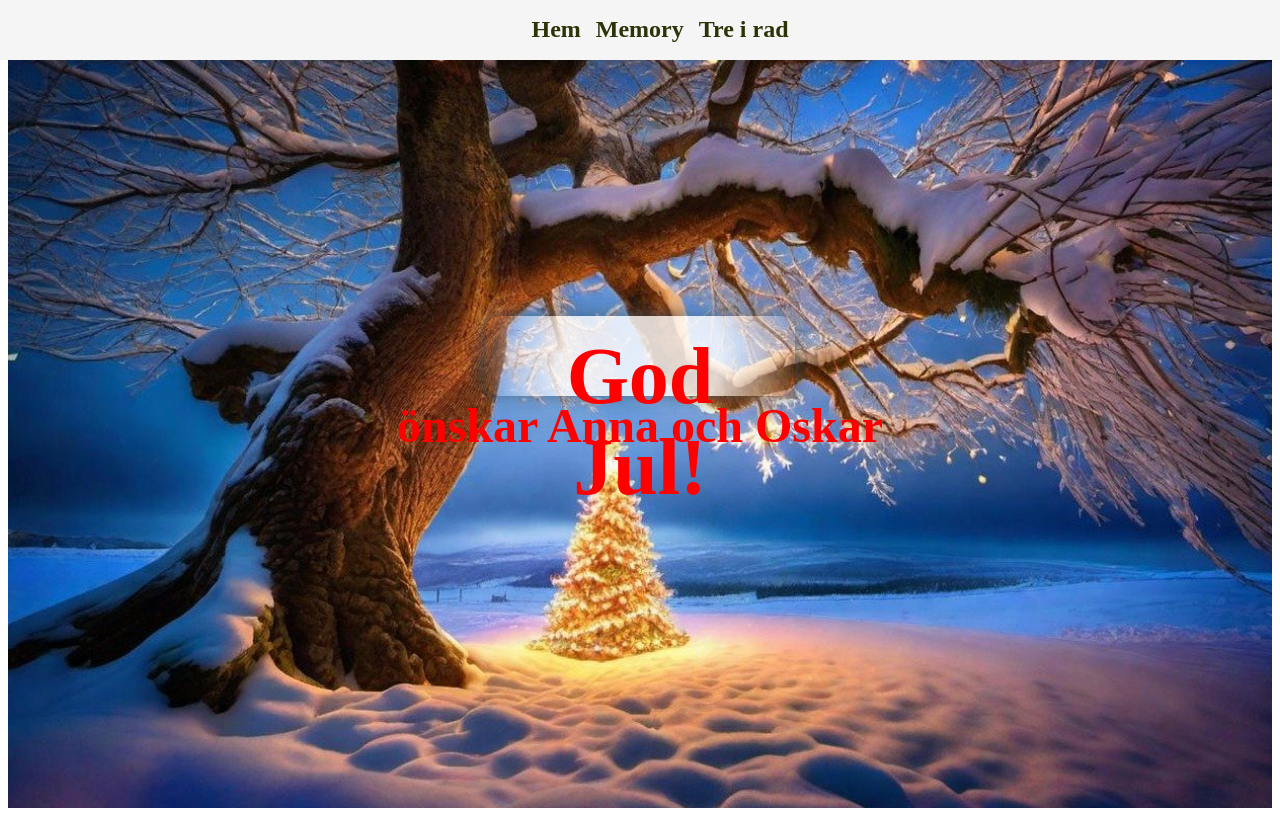
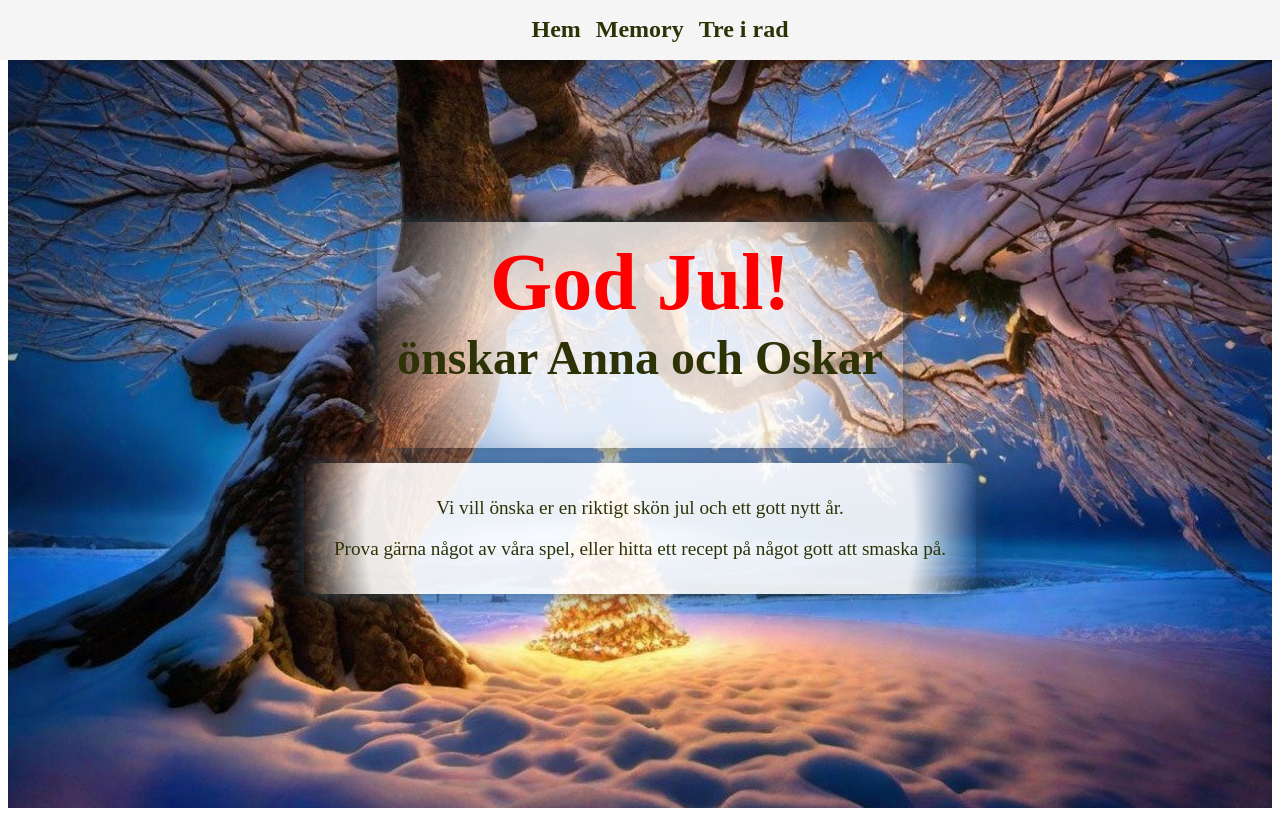
Before and after one commit to annkar73/react-christmas-card, a React (Vite) app: page / in a window 1280 px wide. Built offline with nearby package versions, Linux system fonts and the light colour scheme.

Commit message:
update style greeting

```diff
--- a/src/components/ChristmasCard.tsx
+++ b/src/components/ChristmasCard.tsx
@@ -2,10 +2,18 @@ import '../styles/ChristmasCard.css';
 
 const ChristmasCard = () => {
   return (
+    <>
     <div className="christmas-card">
+      <div className='greeting-container'>
       <h1>God Jul!</h1>
       <p>önskar Anna och Oskar</p>
+      </div>
+      <div className='greeting-content'>
+        <p>Vi vill önska er en riktigt skön jul och ett gott nytt år.</p>
+        <p>Prova gärna något av våra spel, eller hitta ett recept på något gott att smaska på.</p>
+      </div>
     </div>
+    </>
   );
 };
 
--- a/src/components/memory/style/MemoryGame.css
+++ b/src/components/memory/style/MemoryGame.css
@@ -53,10 +53,10 @@
   height: 75%;
   object-fit: cover;
 }
-h1 {
+.memory-game h1 {
   font-size: 2em; /* Justera storleken efter behov */
   margin-bottom: 20px; /* Avstånd mellan rubriken och spelet */
-  color: green;
+  color: red;
   background-color: #fff; /* Bakgrundsfärg för texten */
   width: 280px;
   height: 50px;
--- a/src/components/tictactoe/style/TicTacToe.css
+++ b/src/components/tictactoe/style/TicTacToe.css
@@ -17,8 +17,9 @@
 .game-title {
     font-size: 2em; /* Justera storleken efter behov */
     margin-bottom: 20px; /* Avstånd mellan rubriken och spelet */
-    color: green;
-    background-color: #fff; /* Bakgrundsfärg för texten */    width: 320px;
+    color: red;
+    background-color: #fff; /* Bakgrundsfärg för texten */
+    width: 320px;
     height: 50px;
     padding: 15px;
     text-align: center;
--- a/src/styles/App.css
+++ b/src/styles/App.css
@@ -31,4 +31,10 @@ nav ul li a {
 }
 nav ul li a:hover {
   color: #8b8f42;
+  font-size: 1.7rem;
+
 }
+nav ul li a:focus {
+  color: red;
+  font-size: 1.7rem;
+}
--- a/src/styles/ChristmasCard.css
+++ b/src/styles/ChristmasCard.css
@@ -10,16 +10,55 @@
     text-align: center;
     justify-content: center;
   }
- h1 {
-    font-size: 5rem;
-    color: red;
-    margin-bottom: 2px;
-    margin-top: 0px;
+
+  .greeting-container {
+   background-color: whitesmoke;
+   padding: 15px 20px;
+   border-radius: 15px;
+   box-shadow: 0 0 15px rgba(57, 87, 106, 0.5), /* Skugga med #39576a */
+   0 0 30px rgba(57, 87, 106, 0.3),
+   0 0 45px rgba(57, 87, 106, 0.1);
+   background: radial-gradient(
+      circle,
+      rgba(255, 255, 255, 0.8) 50%,
+      rgba(57, 87, 106, 0) 100%
+    );
+
+
+  }
+
+ .greeting-container h1 {
+   font-size: 5rem;
+   color: red;
+   margin-bottom: 2px;
+   margin-top: 0px;
+
  }
 
- p {
+ .greeting-container p {
     font-size: 3rem;
     font-weight: bold;
-    color: red;
+    color: #2e3207;
     margin-top: 0;
  }
+
+ .greeting-content {
+   margin-top: 15px;
+   background-color: whitesmoke;
+   padding: 15px 30px;
+   border-radius: 15px;
+   box-shadow: 0 0 15px rgba(57, 87, 106, 0.5), /* Skugga med #39576a */
+   0 0 30px rgba(57, 87, 106, 0.3),
+   0 0 45px rgba(57, 87, 106, 0.1);
+   background: radial-gradient(
+      circle,
+      rgba(255, 255, 255, 0.9) 80%,
+      rgba(57, 87, 106, 0) 100%
+    );
+
+
+ }
+ .greeting-content p {
+   color: #2e3207;
+   font-size: 1.2rem;
+ }
```
Also changed, not shown: src/components/HomeButton.tsx (deleted, +0 -19 lines), src/styles/HomeButton.css (deleted, +0 -28 lines).
